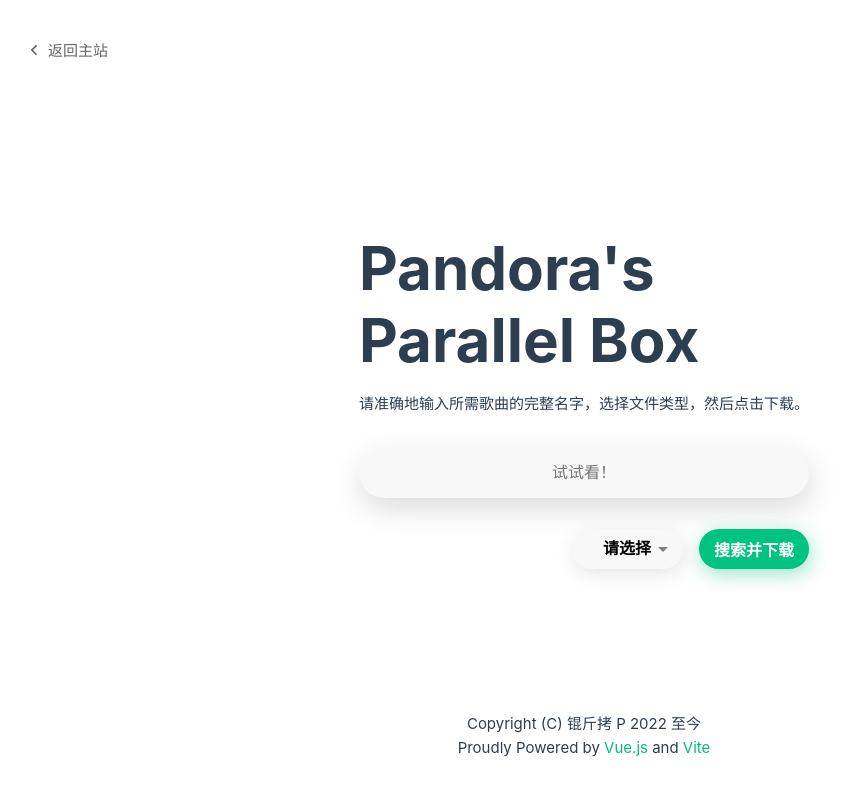
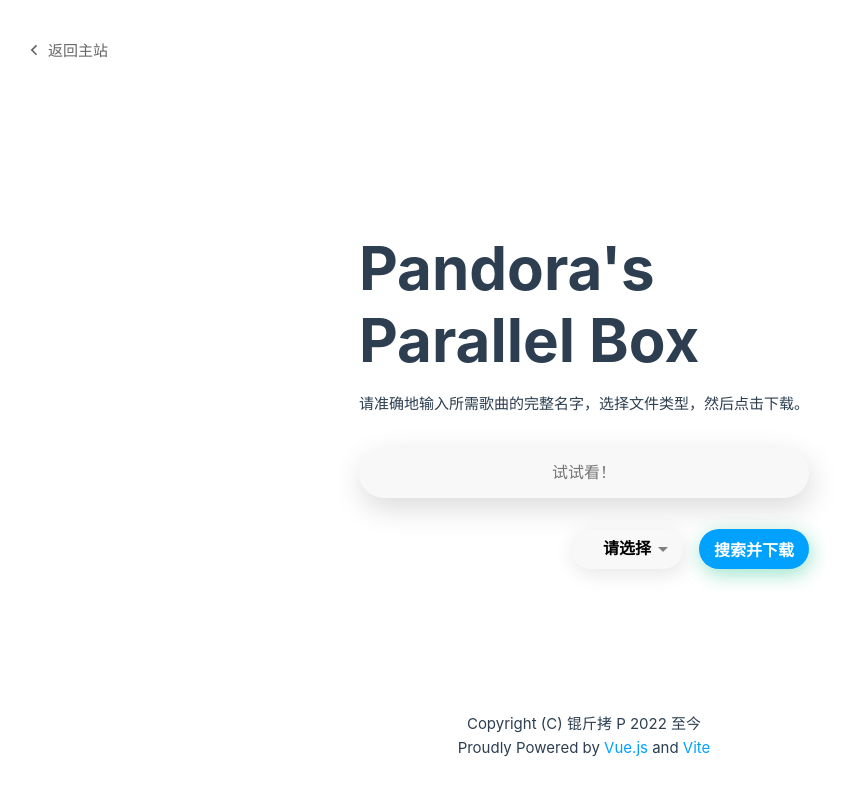
Before and after one commit to leostudiooo/kjkp-distro, a Vue app: page / in a window 1280 px wide. Shown: the top 796 px of the page, without its empty margins (56-907 px from the left). Built offline with nearby package versions, Linux system fonts and the light colour scheme.

Commit message:
style: 更新主题色彩和链接样式，优化过渡效果

```diff
--- a/src/assets/base.css
+++ b/src/assets/base.css
@@ -66,10 +66,11 @@ body {
   transition: color 0.5s, background-color 0.5s;
   line-height: 1.6;
   font-family: Inter, -apple-system, BlinkMacSystemFont, 'Segoe UI', Roboto, Oxygen, Ubuntu,
-    Cantarell, 'Fira Sans', 'Droid Sans', 'Helvetica Neue', sans-serif;
+    Cantarell, 'Fira Sans', 'Droid Sans', 'Helvetica Neue', 'Source Han Sans', sans-serif;
   font-size: 15px;
   text-rendering: optimizeLegibility;
   -webkit-font-smoothing: antialiased;
   -moz-osx-font-smoothing: grayscale;
-  transition: 250ms ease-in-out;
+  transition: all 250ms ease-in-out;
+  text-spacing-trim: trim-start; /* Chrome 123+ for better punctuation kerning */
 }
--- a/src/assets/main.css
+++ b/src/assets/main.css
@@ -8,7 +8,12 @@
   font-weight: normal;
 }
 
-a,
+a {
+  text-decoration: none;
+  color: hsla(202, 100%, 50%, 1);
+  transition: 0.4s;
+}
+
 .green {
   text-decoration: none;
   color: hsla(160, 100%, 37%, 1);
@@ -17,7 +22,7 @@ a,
 
 @media (hover: hover) {
   a:hover {
-    background-color: hsla(160, 100%, 37%, 0.2);
+    background-color: hsla(202, 100%, 50%, 0.2);
   }
 }
 
--- a/src/styles/theme.css
+++ b/src/styles/theme.css
@@ -1,12 +1,12 @@
 :root {
-  --primary-color: hsl(160, 100%, 38%);
-  --primary-color-hover: hsl(160, 100%, 42%);
-  --primary-color-active: hsl(160, 100%, 32%);
+  --primary-color:hsl(202, 100%, 50%);
+  --primary-color-hover: hsl(202, 100%, 60%);
+  --primary-color-active: hsl(202, 100%, 42%);
 
   --bg-color: #fff;
   --input-bg: #f8f8f8;
   --input-bg-hover: #fbfbfb;
-  --input-bg-active: #eeeeee;
+  --input-bg-active: #f5f5f5;
   --text-color: #000;
   --text-dimmed-color: #666;
 }
```
